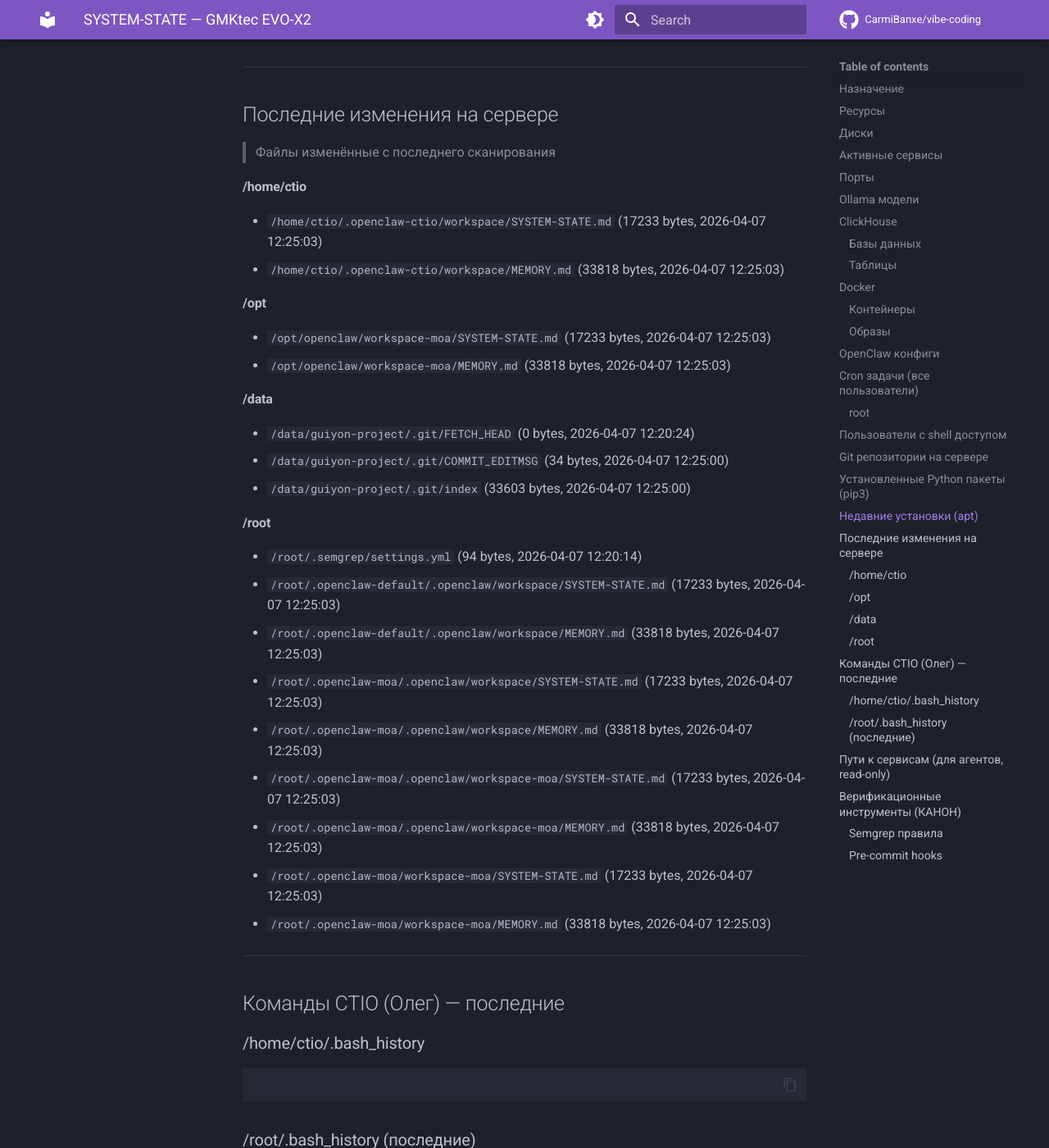
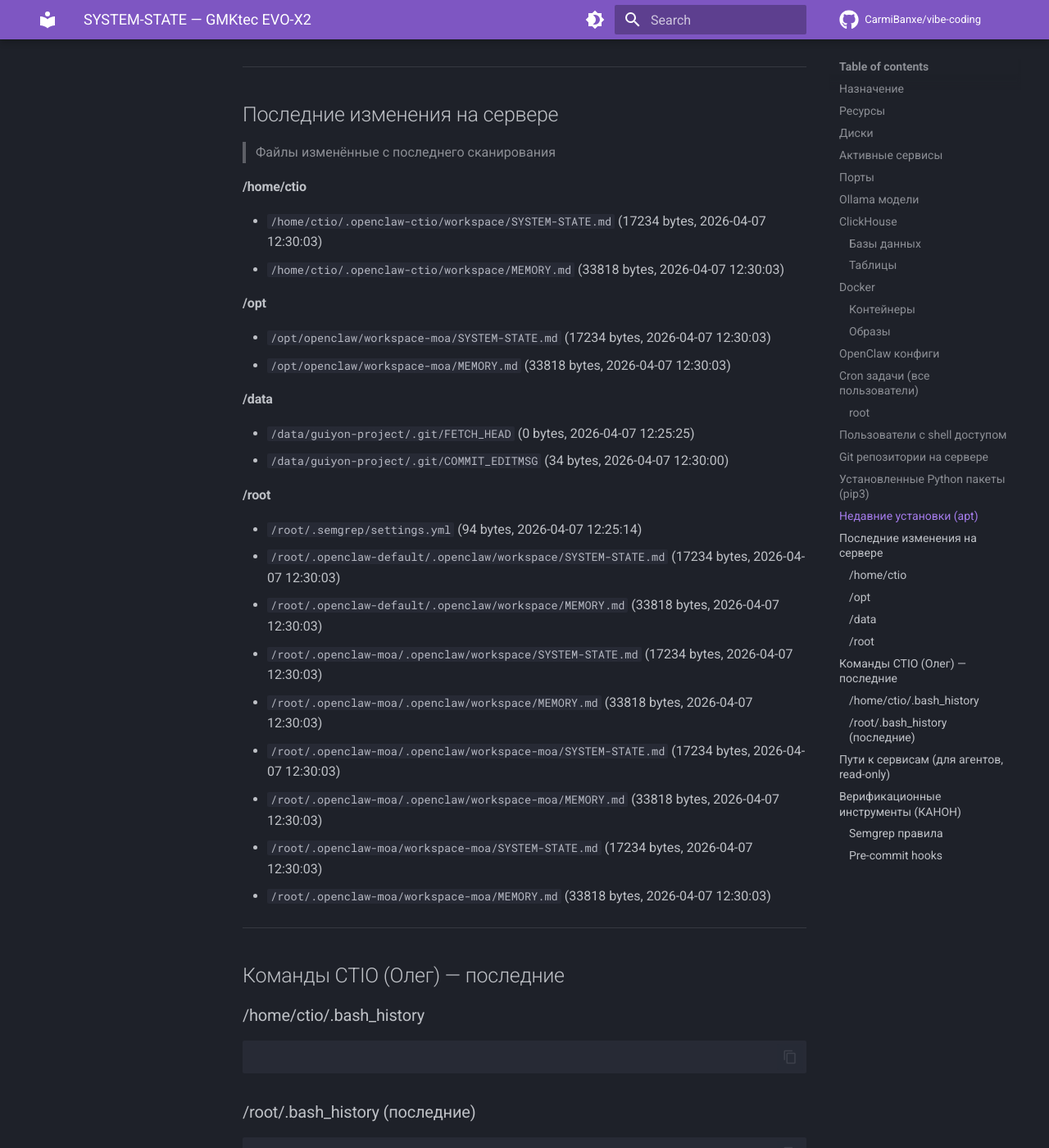
Before and after one commit to CarmiBanxe/vibe-coding, an MkDocs documentation site: the page built from docs/SYSTEM-STATE.md, in a window 1280 px wide and 1400 px high, scrolled down 14063 px. Shown: the whole window at 82% size. Built offline with MkDocs 1.6.1 and Material for MkDocs 9.7.7, drawn with Linux system fonts in a browser that asks for light colours; comment, search, counter and statistics services are not loaded; some of the changed text lies outside the part shown.

Commit message:
auto: SYSTEM-STATE v2 update (2026-04-07 12:30 CEST)

```diff
--- a/docs/SYSTEM-STATE.md
+++ b/docs/SYSTEM-STATE.md
@@ -1,6 +1,6 @@
 # SYSTEM-STATE — GMKtec EVO-X2
 > Автоматически обновляется каждые 5 минут
-> Последнее сканирование: 2026-04-07 12:25 CEST
+> Последнее сканирование: 2026-04-07 12:30 CEST
 > Источник: ctio-watcher.sh v2 (cron)
 
 ## Назначение
@@ -11,8 +11,8 @@
 ---
 
 ## Ресурсы
-- RAM: 11Gi / 30Gi (free: 1.1Gi)
-- Load: 2.11 2.34 2.46
+- RAM: 12Gi / 30Gi (free: 553Mi)
+- Load: 2.25 2.30 2.41
 - GPU VRAM used: 58.5 GB
 
 ## Диски
@@ -384,28 +384,27 @@
 
 
 #### /home/ctio
-- `/home/ctio/.openclaw-ctio/workspace/SYSTEM-STATE.md` (17233 bytes, 2026-04-07 12:25:03)
-- `/home/ctio/.openclaw-ctio/workspace/MEMORY.md` (33818 bytes, 2026-04-07 12:25:03)
+- `/home/ctio/.openclaw-ctio/workspace/SYSTEM-STATE.md` (17234 bytes, 2026-04-07 12:30:03)
+- `/home/ctio/.openclaw-ctio/workspace/MEMORY.md` (33818 bytes, 2026-04-07 12:30:03)
 
 #### /opt
-- `/opt/openclaw/workspace-moa/SYSTEM-STATE.md` (17233 bytes, 2026-04-07 12:25:03)
-- `/opt/openclaw/workspace-moa/MEMORY.md` (33818 bytes, 2026-04-07 12:25:03)
+- `/opt/openclaw/workspace-moa/SYSTEM-STATE.md` (17234 bytes, 2026-04-07 12:30:03)
+- `/opt/openclaw/workspace-moa/MEMORY.md` (33818 bytes, 2026-04-07 12:30:03)
 
 #### /data
-- `/data/guiyon-project/.git/FETCH_HEAD` (0 bytes, 2026-04-07 12:20:24)
-- `/data/guiyon-project/.git/COMMIT_EDITMSG` (34 bytes, 2026-04-07 12:25:00)
-- `/data/guiyon-project/.git/index` (33603 bytes, 2026-04-07 12:25:00)
+- `/data/guiyon-project/.git/FETCH_HEAD` (0 bytes, 2026-04-07 12:25:25)
+- `/data/guiyon-project/.git/COMMIT_EDITMSG` (34 bytes, 2026-04-07 12:30:00)
 
 #### /root
-- `/root/.semgrep/settings.yml` (94 bytes, 2026-04-07 12:20:14)
-- `/root/.openclaw-default/.openclaw/workspace/SYSTEM-STATE.md` (17233 bytes, 2026-04-07 12:25:03)
-- `/root/.openclaw-default/.openclaw/workspace/MEMORY.md` (33818 bytes, 2026-04-07 12:25:03)
-- `/root/.openclaw-moa/.openclaw/workspace/SYSTEM-STATE.md` (17233 bytes, 2026-04-07 12:25:03)
-- `/root/.openclaw-moa/.openclaw/workspace/MEMORY.md` (33818 bytes, 2026-04-07 12:25:03)
-- `/root/.openclaw-moa/.openclaw/workspace-moa/SYSTEM-STATE.md` (17233 bytes, 2026-04-07 12:25:03)
-- `/root/.openclaw-moa/.openclaw/workspace-moa/MEMORY.md` (33818 bytes, 2026-04-07 12:25:03)
-- `/root/.openclaw-moa/workspace-moa/SYSTEM-STATE.md` (17233 bytes, 2026-04-07 12:25:03)
-- `/root/.openclaw-moa/workspace-moa/MEMORY.md` (33818 bytes, 2026-04-07 12:25:03)
+- `/root/.semgrep/settings.yml` (94 bytes, 2026-04-07 12:25:14)
+- `/root/.openclaw-default/.openclaw/workspace/SYSTEM-STATE.md` (17234 bytes, 2026-04-07 12:30:03)
+- `/root/.openclaw-default/.openclaw/workspace/MEMORY.md` (33818 bytes, 2026-04-07 12:30:03)
+- `/root/.openclaw-moa/.openclaw/workspace/SYSTEM-STATE.md` (17234 bytes, 2026-04-07 12:30:03)
+- `/root/.openclaw-moa/.openclaw/workspace/MEMORY.md` (33818 bytes, 2026-04-07 12:30:03)
+- `/root/.openclaw-moa/.openclaw/workspace-moa/SYSTEM-STATE.md` (17234 bytes, 2026-04-07 12:30:03)
+- `/root/.openclaw-moa/.openclaw/workspace-moa/MEMORY.md` (33818 bytes, 2026-04-07 12:30:03)
+- `/root/.openclaw-moa/workspace-moa/SYSTEM-STATE.md` (17234 bytes, 2026-04-07 12:30:03)
+- `/root/.openclaw-moa/workspace-moa/MEMORY.md` (33818 bytes, 2026-04-07 12:30:03)
 
 ---
 
```
Also changed, not shown: other parts of docs/SYSTEM-STATE.md (+2 -2 lines).
